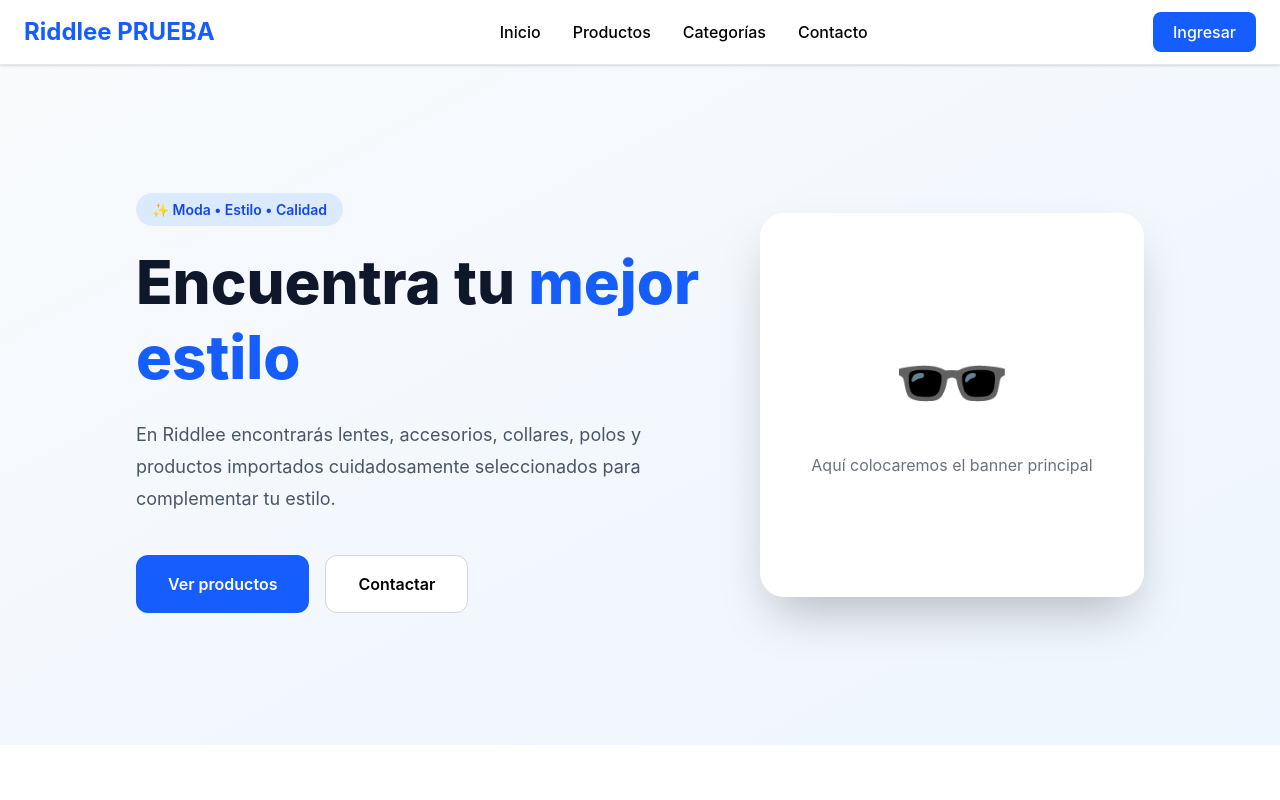
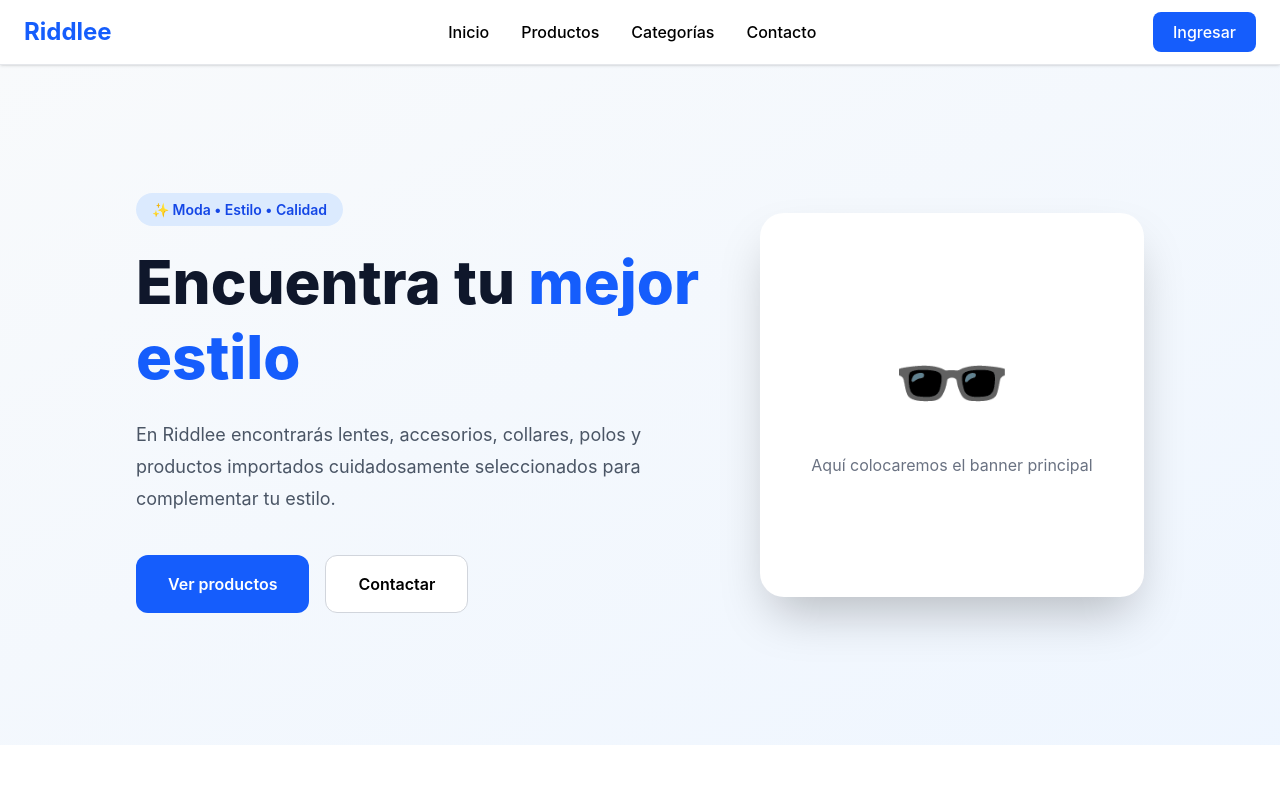
Before and after one commit to riddleeadmin-pepis/riddlee-web, a React (Vite) app: page / in a window 1280 px wide. Shown: the top 800 px of the page. Built offline with nearby package versions, Linux system fonts and the light colour scheme.

Commit message:
Cambiar Riddlee PRUEBA por Riddlee

```diff
--- a/src/components/Header.tsx
+++ b/src/components/Header.tsx
@@ -13,7 +13,7 @@ export default function Header() {
         {/* Logo */}
         <Link to="/">
           <h1 className="text-2xl font-bold text-blue-600 transition hover:text-blue-700">
-            Riddlee PRUEBA
+            Riddlee
           </h1>
         </Link>
 
```
